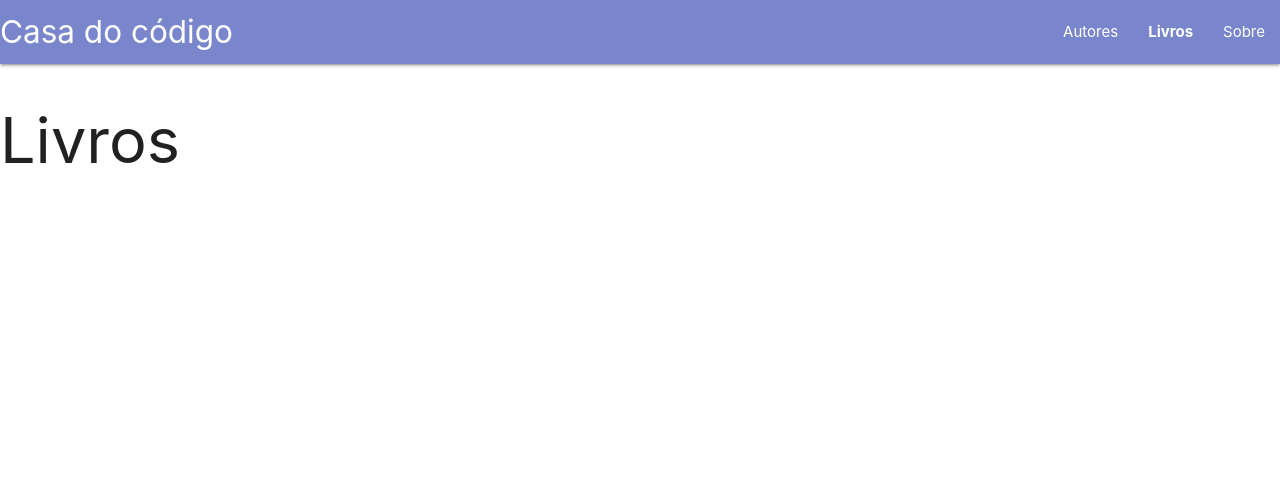
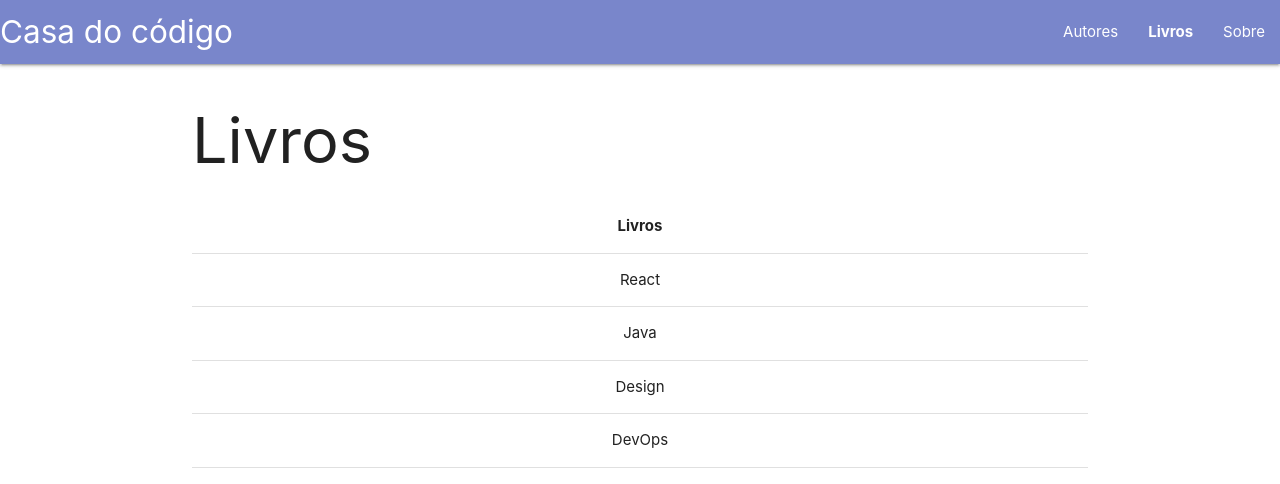
Before and after one commit to renankaic/my-first-react, a React (Create React App) app: page /livros in a window 1280 px wide. Shown: the top 484 px of the page. Built offline with nearby package versions, Linux system fonts and the light colour scheme.

Commit message:
Feat - Adding 'Livros' and 'Autores' page. Using the 'DataTable' component to generalize the table usage.

```diff
--- a/src/components/Autores/index.js
+++ b/src/components/Autores/index.js
@@ -1,15 +1,55 @@
-import React, { Fragment } from 'react'
+import React, { Fragment, Component } from 'react'
 import Header from '../Header'
+import DataTable from '../DataTable'
 
-const Autores = () => {
+class Autores extends Component {
+
+    constructor() {
+
+        super()
+        this.state = {
+            autores: [
+                {
+                    nome: 'Paulo',
+                    livro: 'React',
+                    preco: '1000'
+                },
+                {
+                    nome: 'Daniel',
+                    livro: 'Java',
+                    preco: '99'
+                },
+                {
+                    nome: 'Marcos',
+                    livro: 'Design',
+                    preco: '150'
+                },
+                {
+                    nome: 'Bruno',
+                    livro: 'DevOps',
+                    preco: '100'
+                }
+            ],
+            titulo: 'Autores'
+        }
+
+    }
+
+    render() {
 
         return (
             <Fragment>
                 <Header />
+
+                <div className="container">
                     <h1>Autores</h1>
+                    <DataTable dados={this.state.autores} titulo={this.state.titulo} colunas={['nome']} ></DataTable>
+                </div>
             </Fragment>
         )
 
     }
 
+}
+
 export default Autores
--- /dev/null
+++ b/src/components/DataTable/index.js
@@ -0,0 +1,31 @@
+import React from 'react'
+
+const DataTable = (props) => {
+
+    let linhas = props.dados.map(item =>
+        <tr key={item.id}>
+            {props.colunas.map(coluna =>
+                <td key={`${item.id}${item[coluna]}`}>{item[coluna]}</td>
+            )}
+        </tr>
+    )
+
+    return (
+
+        <table className="centered highlight">
+            <thead>
+                <tr>
+                    <th>{props.titulo}</th>
+                </tr>
+            </thead>
+
+            <tbody>
+                {linhas}
+            </tbody>
+        </table>
+
+    )
+
+}
+
+export default DataTable
--- a/src/components/Livros/index.js
+++ b/src/components/Livros/index.js
@@ -1,15 +1,54 @@
-import React, { Fragment } from 'react'
+import React, { Fragment, Component } from 'react'
 import Header from '../Header'
+import DataTable from '../DataTable'
 
-const Livros = () => {
+class Livros extends Component {
+
+    constructor() {
+
+        super()
+        this.state = {
+            livros: [
+                {
+                    nome: 'Paulo',
+                    livro: 'React',
+                    preco: '1000'
+                },
+                {
+                    nome: 'Daniel',
+                    livro: 'Java',
+                    preco: '99'
+                },
+                {
+                    nome: 'Marcos',
+                    livro: 'Design',
+                    preco: '150'
+                },
+                {
+                    nome: 'Bruno',
+                    livro: 'DevOps',
+                    preco: '100'
+                }
+            ],
+            titulo: 'Livros'
+        }
+
+    }
+
+    render(){
 
         return (
             <Fragment>
                 <Header />
+                <div className="container">
                     <h1>Livros</h1>
+                    <DataTable dados={this.state.livros} titulo={this.state.titulo} colunas={['livro']}/>
+                </div>
             </Fragment>
         )
 
     }
 
+}
+
 export default Livros
```
Lines whose indentation alone changed are shown as unchanged.
